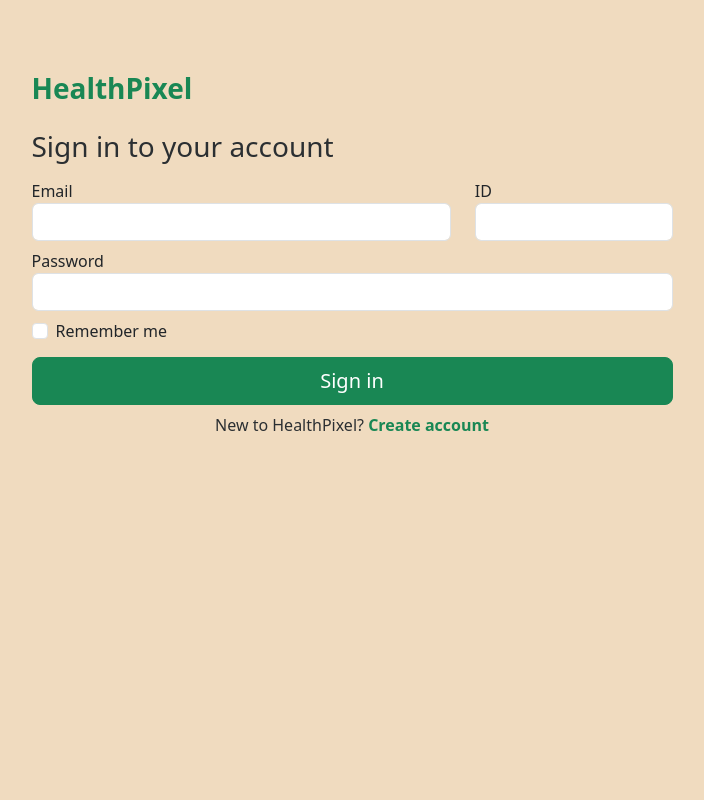
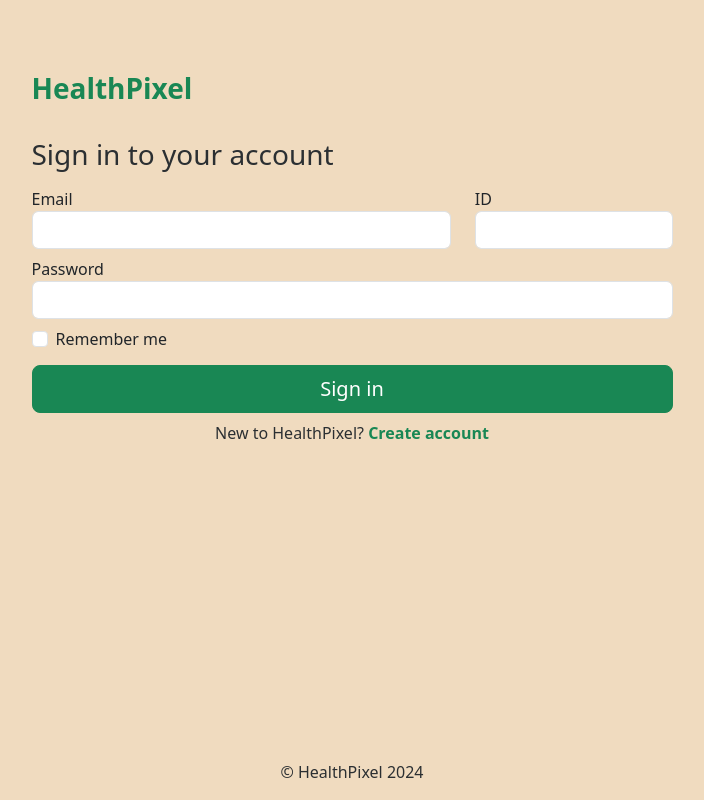
Before and after one commit to HealthPixel/healthpixel, a Python web app: template api/templates/login.html in a window 1280 px wide. Shown: the whole page, without its empty margins (288-992 px from the left). Run offline with Jinja, Linux system fonts and the light colour scheme; the template is opened without the code that fills it, so the values that code supplies are empty.

Commit message:
added footer

```diff
--- a/api/templates/login.html
+++ b/api/templates/login.html
@@ -15,11 +15,11 @@
   </head>
   <body>
     <div class="container">
-      <div class="row justify-content-center mt-5">
+      <div class="row justify-content-center pt-5">
         <div class="col-sm-7">
-          <h3 class="text-success fw-bold mt-4">HealthPixel</h3>
+          <h3 class="text-success fw-bold pt-4">HealthPixel</h3>
           <form
-            class="d-grid mt-4 border-dark border-2"
+            class="d-grid pt-4 border-dark border-2"
             method="GET"
             action="{{ url_for('login') }}"
           >
@@ -67,6 +67,9 @@
           </form>
         </div>
       </div>
+      <footer class="fixed-bottom text-center">
+        <p class="text-secondary-emphasis">&copy HealthPixel 2024</p>
+      </footer>
     </div>
   </body>
 </html>
```
